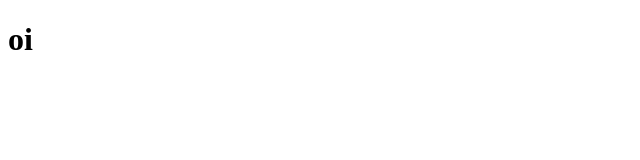
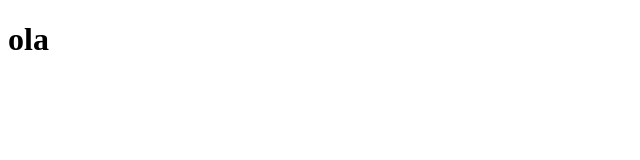
Before and after one commit to Patricia-Br/teste, a plain HTML site: page index.html in a window 1280 px wide. Shown: the full height of the page, 0-640 px from the left. Drawn offline with Linux system fonts and the light colour scheme.

Commit message:
update html h1

```diff
--- a/index.html
+++ b/index.html
@@ -6,7 +6,7 @@
   <title>Git no VScode</title>
 </head>
 <body>
-  <h1>oi</h1>
+  <h1>ola</h1>
 
 </body>
 </html>
```
